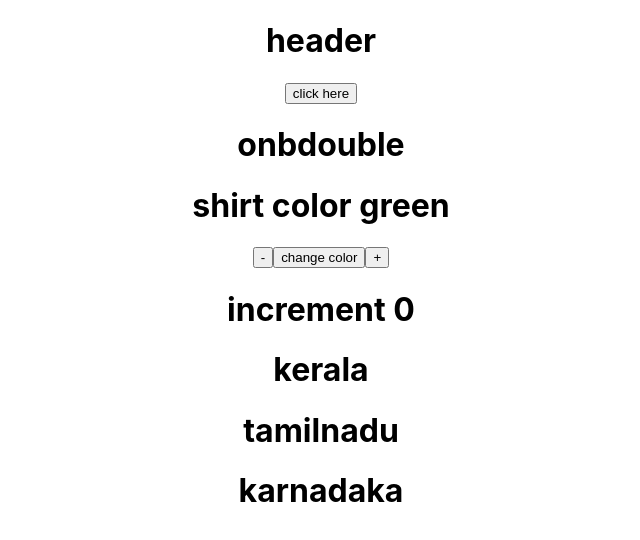
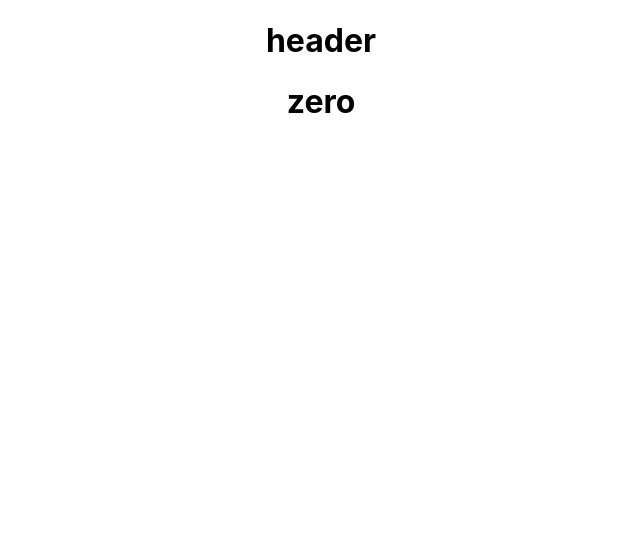
Before and after one commit to bilalpt/React-learn_and-todoApp, a React (Create React App) app: page / in a window 1280 px wide. Shown: the top 540 px of the page, without its empty margins (319-959 px from the left). Built offline with nearby package versions, Linux system fonts and the light colour scheme.

Commit message:
props-used-conditional statement

```diff
--- a/src/App.js
+++ b/src/App.js
@@ -1,54 +1,27 @@
 import './App.css';
 import Header from './Header'
-import { useState } from 'react';
-import Properties from './Props';
+// import { useState } from 'react';
 
 
 function App() {
 
-  const Clickboss=()=>{
-    console.log('you clicked baxter')
-  }
-  const Doubleclick=(name)=>{
-    console.log('you clicked me'+name)
-  }
-
-  const [color,setColor]=useState('green')
-
-  const Change=()=>{
-    setColor('red')
-  }
-
-
-  const [start,end]=useState(0)
-
-  const Sum=()=>{
-    end(start+1)
-  }
-  const dec=()=>{
-    end(start-1)
+  const Condition=({one})=>{
+    if(one<0){
+      return <h1>nagative number</h1>
+    }
+    else if(one>0){
+      return <h1>possitive number</h1>
+    }
+    else{
+      return <h1>zero</h1>
+    }
   }
 
 
   return (
     <div className="App">
       <Header/>
-
-      <button onClick={Clickboss}>click here</button>
-      <h1 onClick={()=> Doubleclick('baxter')}>onbdouble</h1>
-
-      <h1>shirt color {color}</h1>
-      <button onClick={dec}>-</button>
-      <button onClick={Change}>change color</button>
-      <button onClick={Sum}>+</button>
-      <h1>increment {start}</h1>
-
-      <Properties name={'kerala'}/>
-      <Properties name={'tamilnadu'}/>
-      <Properties name={'karnadaka'}/>
-
-
-
+      <Condition one={0}/>
 
 
 
--- a/src/Props.jsx
+++ b/src/Props.jsx
@@ -1,9 +1,10 @@
 import React from 'react'
 
-const Properties = (props) => {
+const Properties = ({name,population}) => {
   return (
     <div>
-        <h1>{props.name}</h1>
+        <h1>{name}{population}</h1>
+
 
     </div>
   )
```
